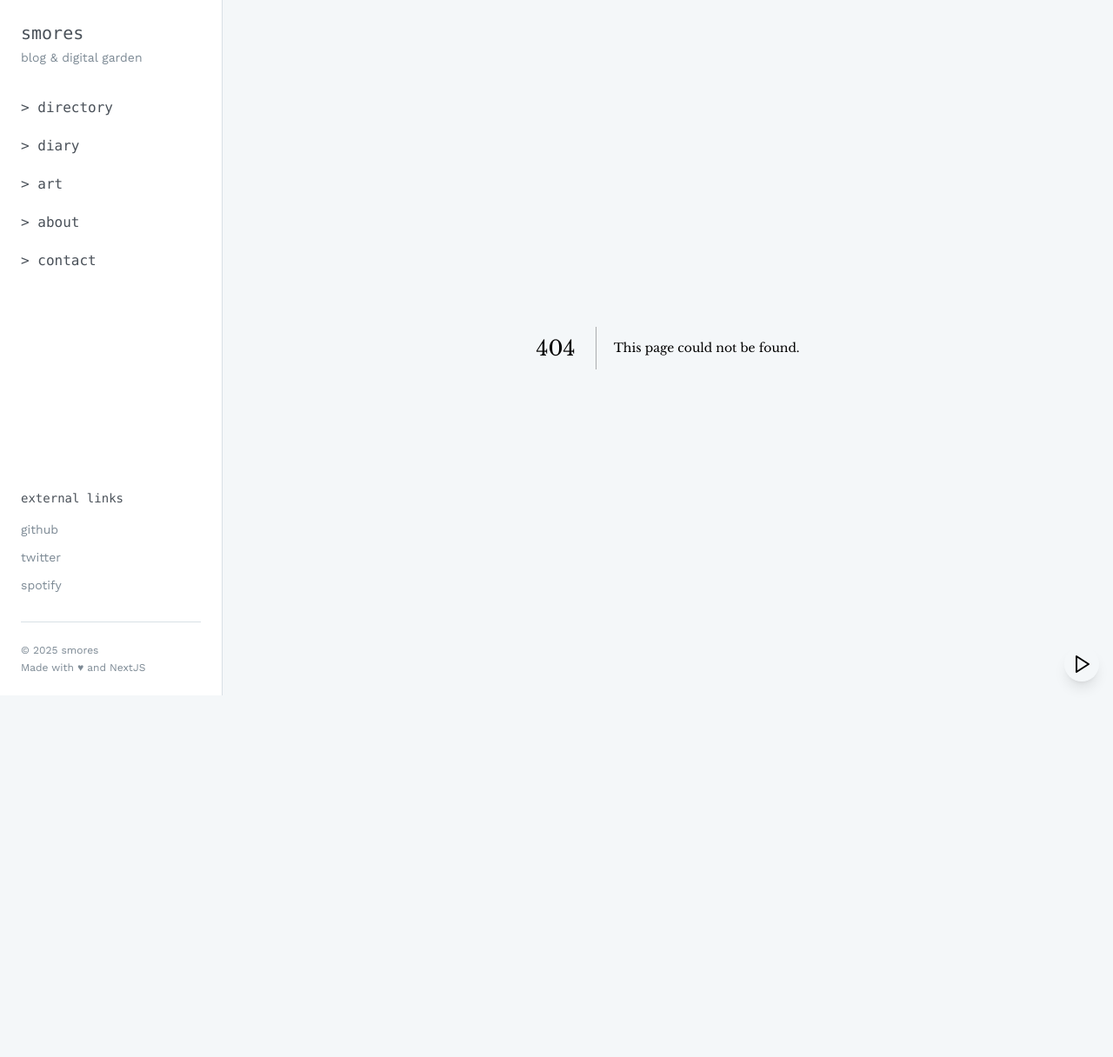
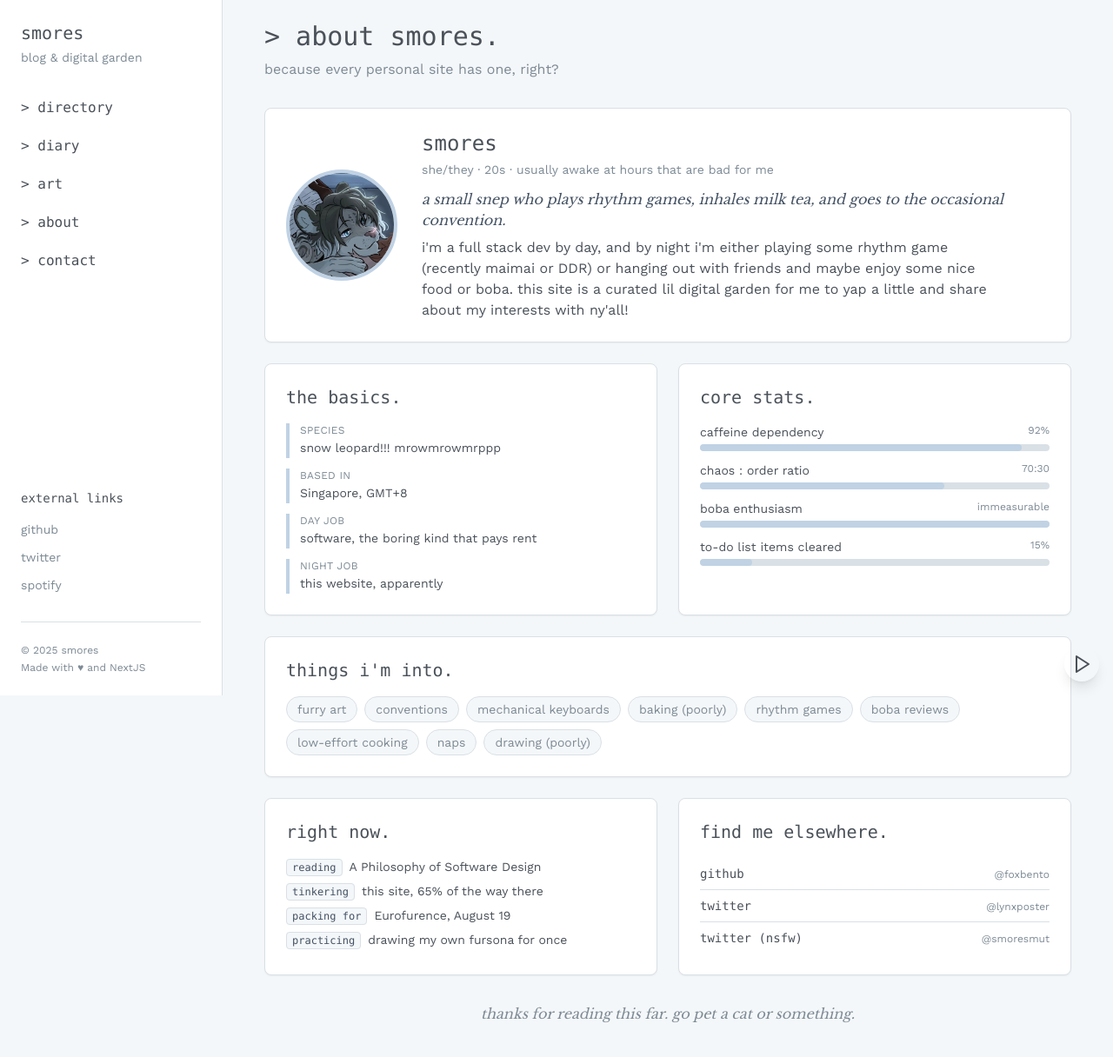
Before and after one commit to foxbento/snepsite, a Next.js app: page /about in a window 1280 px wide. Before the commit this address had no page. Shown: the whole page at 87% size. Before the commit the page ends 800 px from the top, so only its background shows below. Built offline with nearby package versions, Linux system fonts and the light colour scheme.

Commit message:
about: added about page and descriptions

```diff
--- /dev/null
+++ b/src/app/about/page.tsx
@@ -0,0 +1,198 @@
+import Image from "next/image";
+
+const basics = [
+  { label: "species", value: "snow leopard!!! mrowmrowmrppp" },
+  { label: "based in", value: "Singapore, GMT+8" },
+  { label: "day job", value: "software, the boring kind that pays rent" },
+  { label: "night job", value: "this website, apparently" },
+];
+
+const stats = [
+  { label: "caffeine dependency", note: "92%", progress: 92 },
+  { label: "chaos : order ratio", note: "70:30", progress: 70 },
+  { label: "boba enthusiasm", note: "immeasurable", progress: 100 },
+  { label: "to-do list items cleared", note: "15%", progress: 15 },
+];
+
+const interests = [
+  "furry art",
+  "conventions",
+  "mechanical keyboards",
+  "baking (poorly)",
+  "rhythm games",
+  "boba reviews",
+  "low-effort cooking",
+  "naps",
+  "drawing (poorly)",
+];
+
+const rightNow = [
+  { tag: "reading", value: "A Philosophy of Software Design" },
+  { tag: "tinkering", value: "this site, 65% of the way there" },
+  { tag: "packing for", value: "Eurofurence, August 19" },
+  { tag: "practicing", value: "drawing my own fursona for once" },
+];
+
+const elsewhere = [
+  { label: "github", handle: "@foxbento", href: "https://github.com/foxbento" },
+  {
+    label: "twitter",
+    handle: "@lynxposter",
+    href: "https://twitter.com/lynxposter",
+  },
+  {
+    label: "twitter (nsfw)",
+    handle: "@smoresmut",
+    href: "https://twitter.com/smoresmut",
+  },
+];
+
+export default function AboutPage() {
+  return (
+    <div className="pt-6 pb-10 px-4 sm:px-6">
+      <header className="mb-8">
+        <h1 className="text-3xl font-mono font-medium mb-2">
+          &gt; about smores.
+        </h1>
+        <p className="text-himalaya-shadow">
+          {" "}
+          because every personal site has one, right?
+        </p>
+      </header>
+
+      {/* Hero / intro */}
+      <div className="bg-white rounded-lg shadow-sm p-6 transition-all hover:shadow-md border border-himalaya-mist grid grid-cols-1 sm:grid-cols-[auto_1fr] gap-7 items-center text-center sm:text-left">
+        <Image
+          src="/avatar.png"
+          alt="smores, a scruffy lil snep, resting their chin on their paws and looking at Ekolt, a friend's deer furson!"
+          width={128}
+          height={128}
+          className="rounded-full border-4 border-himalaya-accent object-cover mx-auto sm:mx-0"
+        />
+        <div>
+          <h2 className="text-2xl font-mono font-medium mb-1">smores</h2>
+          <p className="text-sm text-himalaya-shadow mb-3">
+            she/they · 20s · usually awake at hours that are bad for me
+          </p>
+          <p className="max-w-2xl">
+            <span className="font-serif italic text-himalaya-deep block mb-2">
+              a small snep who plays rhythm games, inhales milk tea, and goes to
+              the occasional convention.
+            </span>
+            i&apos;m a full stack dev by day, and by night i&apos;m either
+            playing some rhythm game (recently maimai or DDR) or hanging out
+            with friends and maybe enjoy some nice food or boba. this site is a
+            curated lil digital garden for me to yap a little and share about my
+            interests with ny&apos;all!
+          </p>
+        </div>
+      </div>
+
+      <div className="grid grid-cols-1 sm:grid-cols-2 gap-6 mt-6">
+        {/* The basics */}
+        <div className="bg-white rounded-lg shadow-sm p-6 transition-all hover:shadow-md border border-himalaya-mist">
+          <h2 className="text-xl font-mono font-medium mb-4">the basics.</h2>
+          <ul className="space-y-3">
+            {basics.map((fact) => (
+              <li
+                key={fact.label}
+                className="border-l-4 border-himalaya-accent pl-3"
+              >
+                <span className="block text-xs uppercase tracking-wide text-himalaya-shadow">
+                  {fact.label}
+                </span>
+                <span className="text-sm">{fact.value}</span>
+              </li>
+            ))}
+          </ul>
+        </div>
+
+        {/* Core stats */}
+        <div className="bg-white rounded-lg shadow-sm p-6 transition-all hover:shadow-md border border-himalaya-mist">
+          <h2 className="text-xl font-mono font-medium mb-4">core stats.</h2>
+          <div className="space-y-3">
+            {stats.map((stat) => (
+              <div key={stat.label}>
+                <div className="flex justify-between mb-1 text-sm">
+                  <span>{stat.label}</span>
+                  <span className="text-xs text-himalaya-shadow">
+                    {stat.note}
+                  </span>
+                </div>
+                <div className="h-2 bg-himalaya-mist rounded-full overflow-hidden">
+                  <div
+                    className="h-full bg-himalaya-accent rounded-full"
+                    style={{ width: `${stat.progress}%` }}
+                  />
+                </div>
+              </div>
+            ))}
+          </div>
+        </div>
+
+        {/* Things I'm into */}
+        <div className="bg-white rounded-lg shadow-sm p-6 transition-all hover:shadow-md border border-himalaya-mist sm:col-span-2">
+          <h2 className="text-xl font-mono font-medium mb-4">
+            things i&apos;m into.
+          </h2>
+          <div className="flex flex-wrap gap-2">
+            {interests.map((interest) => (
+              <span
+                key={interest}
+                className="px-3 py-1 bg-himalaya-ice rounded-full text-sm text-himalaya-shadow border border-himalaya-mist"
+              >
+                {interest}
+              </span>
+            ))}
+          </div>
+        </div>
+
+        {/* Right now */}
+        <div className="bg-white rounded-lg shadow-sm p-6 transition-all hover:shadow-md border border-himalaya-mist">
+          <h2 className="text-xl font-mono font-medium mb-4">right now.</h2>
+          <div className="space-y-2">
+            {rightNow.map((line) => (
+              <p key={line.tag} className="text-sm">
+                <span className="font-mono text-xs text-himalaya-deep bg-himalaya-ice border border-himalaya-mist px-1.5 py-0.5 rounded mr-2">
+                  {line.tag}
+                </span>
+                {line.value}
+              </p>
+            ))}
+          </div>
+        </div>
+
+        {/* Find me elsewhere */}
+        <div className="bg-white rounded-lg shadow-sm p-6 transition-all hover:shadow-md border border-himalaya-mist">
+          <h2 className="text-xl font-mono font-medium mb-4">
+            find me elsewhere.
+          </h2>
+          <div className="flex flex-col">
+            {elsewhere.map((link, index) => (
+              <a
+                key={link.label}
+                href={link.href}
+                target="_blank"
+                rel="noopener noreferrer"
+                className={`flex justify-between items-baseline font-mono text-sm text-himalaya-peak hover:text-himalaya-accent transition-colors py-2 ${
+                  index !== elsewhere.length - 1
+                    ? "border-b border-himalaya-mist"
+                    : ""
+                }`}
+              >
+                {link.label}
+                <span className="text-xs text-himalaya-shadow font-sans">
+                  {link.handle}
+                </span>
+              </a>
+            ))}
+          </div>
+        </div>
+      </div>
+
+      <p className="mt-8 text-center font-serif italic text-himalaya-shadow">
+        thanks for reading this far. go pet a cat or something.
+      </p>
+    </div>
+  );
+}
```
